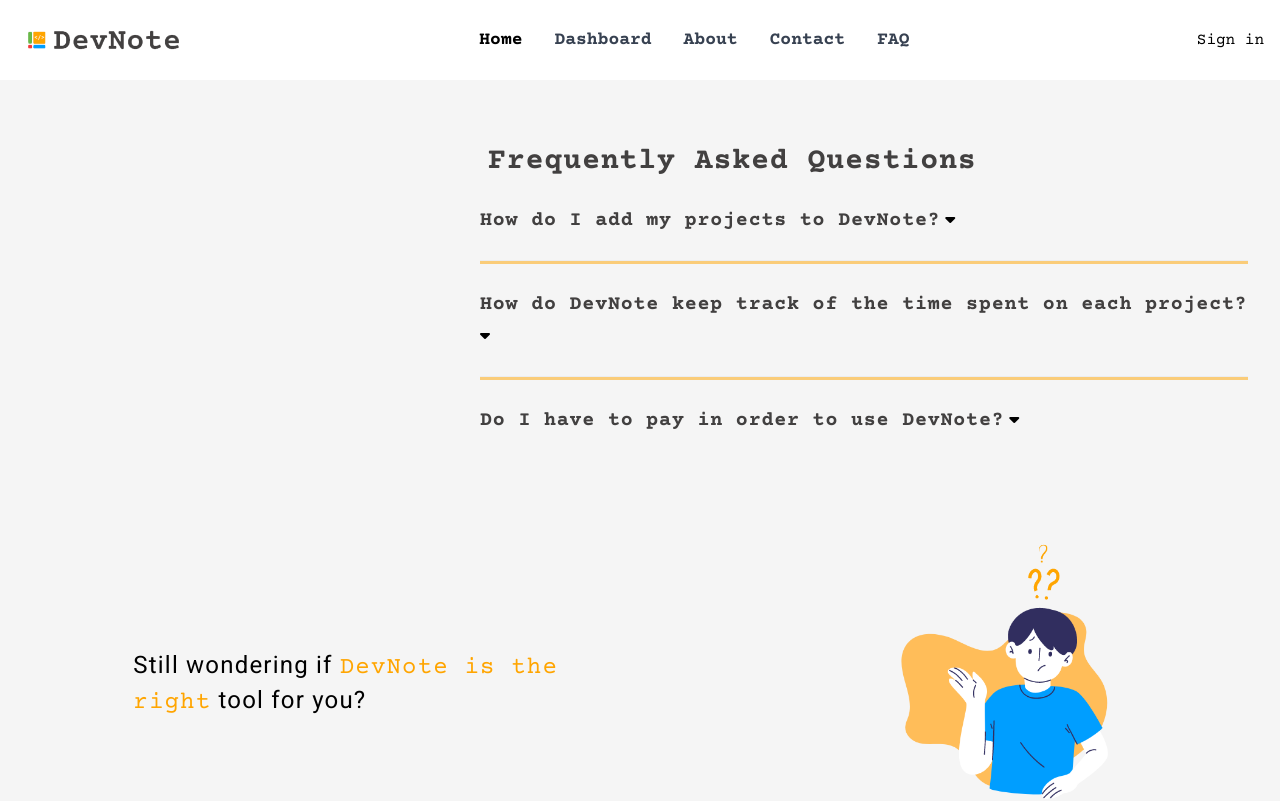
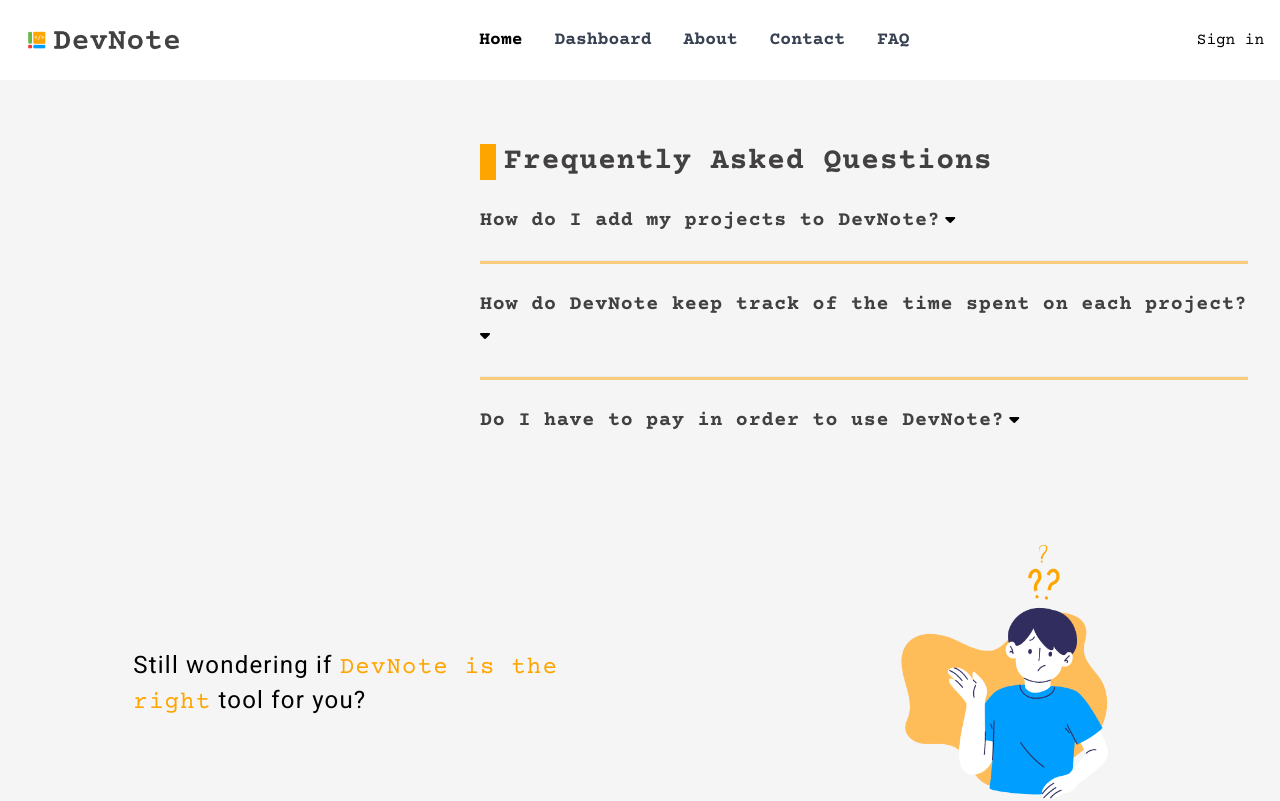
Before and after one commit to edukaki/devlist, a React (Create React App) app: page /faq in a window 1280 px wide. Shown: the top 801 px of the page. Built offline with nearby package versions, Linux system fonts and the light colour scheme; no server answers.

Commit message:
feat(faq): add container for h1

```diff
--- a/src/pages/About/index.jsx
+++ b/src/pages/About/index.jsx
@@ -6,10 +6,10 @@ const About = () => {
     return (
         <main>
             <div className="w-6/12 m-auto py-16 px-8 space-y-6 tracking-wider leading-8 lg:w-8/12 lg:ml-10 lg:px-24 xl:mx-96 xl:12/12">
+
                 <div className="pl-4 bg-orange hover:bg-gradient-to-b from-orange to-green">
                     <HeadingOne headingOneContent="About DevNote"></HeadingOne>
                 </div>
-
 
                 <HeadingTwo headingTwoContent="Time Is to Be Invested, Not Spent"></HeadingTwo>
 
--- a/src/pages/Faq/index.jsx
+++ b/src/pages/Faq/index.jsx
@@ -3,6 +3,7 @@ import ParagraphBlock from '../../components/ParagraphBlock'
 import ButtonQuestion from '../../components/ButtonQuestion'
 import Ruler from '../../components/Ruler'
 import faqImg from '../../img/faq/faq.png'
+import HeadingTwo from '../../components/HeadingTwo'
 
 const Faq = () => {
     return (
@@ -10,7 +11,9 @@ const Faq = () => {
 
             <div className="w-6/12 m-auto py-16 px-8 space-y-6 tracking-wider leading-8 lg:w-9/12 lg:ml-10 lg:px-24 xl:mx-96 xl:12/12 ">
 
+            <div className="pl-4 bg-orange hover:bg-gradient-to-b from-orange to-green">
                 <HeadingOne headingOneContent="Frequently Asked Questions"/>
+            </div>
 
                 <ButtonQuestion hidden='true' text="How do I add my projects to DevNote?"/>
 
```
